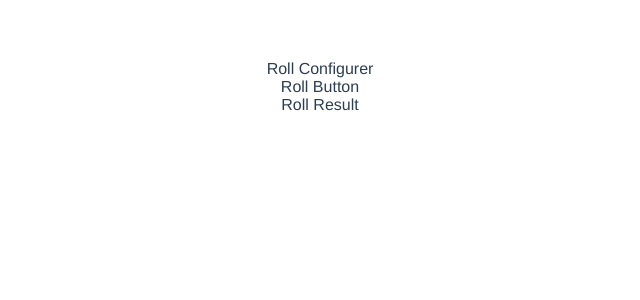
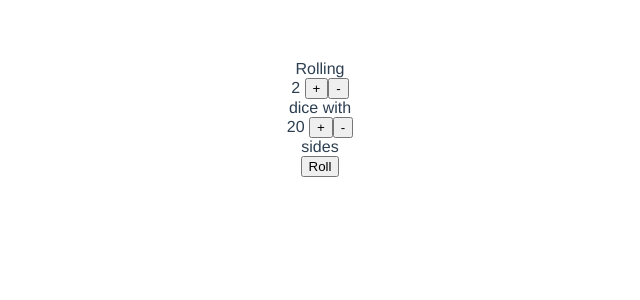
Before and after one commit to scriptist/blinddie.com, a Vue app: page / in a window 1280 px wide. Shown: the top 300 px of the page, without its empty margins (320-960 px from the left). Built offline with nearby package versions, Linux system fonts and the light colour scheme.

Commit message:
Progress!

```diff
--- a/src/App.vue
+++ b/src/App.vue
@@ -1,8 +1,8 @@
 <template>
   <div id="app">
-    <roll-configurer></roll-configurer>
-    <roll-button></roll-button>
-    <roll-result></roll-result>
+    <roll-configurer :dice.sync="dice" :sides.sync="sides" />
+    <roll-button @click="roll">Roll</roll-button>
+    <roll-result :result="result" :rolling="rolling" />
   </div>
 </template>
 
@@ -19,11 +19,21 @@ export default {
     RollResult,
   },
   data: () => ({
-    dice: 1,
+    dice: 2,
     sides: 20,
     rolling: false,
     result: null,
   }),
+  methods: {
+    roll() {
+      this.rolling = true;
+      this.result = [...new Array(this.dice)]
+        .map(() => Math.ceil(Math.random() * this.sides));
+      setTimeout(() => {
+        this.rolling = false;
+      }, 500);
+    },
+  },
 };
 </script>
 
--- /dev/null
+++ b/src/components/NumberInput.vue
@@ -0,0 +1,30 @@
+<template>
+  <div>
+    {{value}}
+    <button @click="onIncrease">+</button>
+    <button @click="onDecrease">-</button>
+  </div>
+</template>
+
+<script>
+export default {
+  name: 'number-input',
+  props: {
+    value: {
+      type: Number,
+      required: true,
+    },
+  },
+  methods: {
+    onIncrease() {
+      this.$emit('input', this.value + 1);
+    },
+    onDecrease() {
+      this.$emit('input', this.value - 1);
+    },
+  },
+};
+</script>
+
+<style scoped>
+</style>
--- a/src/components/RollButton.vue
+++ b/src/components/RollButton.vue
@@ -1,10 +1,15 @@
 <template>
-  <div>Roll Button</div>
+  <button @click="onClick">Roll</button>
 </template>
 
 <script>
 export default {
   name: 'roll-button',
+  methods: {
+    onClick(e) {
+      this.$emit('click', e);
+    },
+  },
 };
 </script>
 
--- a/src/components/RollConfigurer.vue
+++ b/src/components/RollConfigurer.vue
@@ -1,10 +1,42 @@
 <template>
-  <div>Roll Configurer</div>
+  <div>
+    Rolling
+    <number-input :value="dice" @input="updateDice" />
+    dice with
+    <number-input :value="sides" @input="updateSides" />
+    sides
+  </div>
 </template>
 
 <script>
+import NumberInput from './NumberInput';
+
 export default {
   name: 'roll-configurer',
+  components: {
+    NumberInput,
+  },
+  props: {
+    dice: {
+      type: Number,
+      required: true,
+    },
+    sides: {
+      type: Number,
+      required: true,
+    },
+  },
+  methods: {
+    boundInteger(n, min, max) {
+      return Math.max(min, Math.min(max, Math.round(n)));
+    },
+    updateDice(value) {
+      this.$emit('update:dice', this.boundInteger(value, 1, 10));
+    },
+    updateSides(value) {
+      this.$emit('update:sides', this.boundInteger(value, 1, 1000));
+    },
+  },
 };
 </script>
 
--- a/src/components/RollResult.vue
+++ b/src/components/RollResult.vue
@@ -1,10 +1,17 @@
 <template>
-  <div>Roll Result</div>
+  <div>
+    <div v-if="rolling">Rolling...</div>
+    <div v-else-if="result != null">Roll Result: {{result}}</div>
+  </div>
 </template>
 
 <script>
 export default {
   name: 'roll-result',
+  props: {
+    result: Array,
+    rolling: Boolean,
+  },
 };
 </script>
 
```
